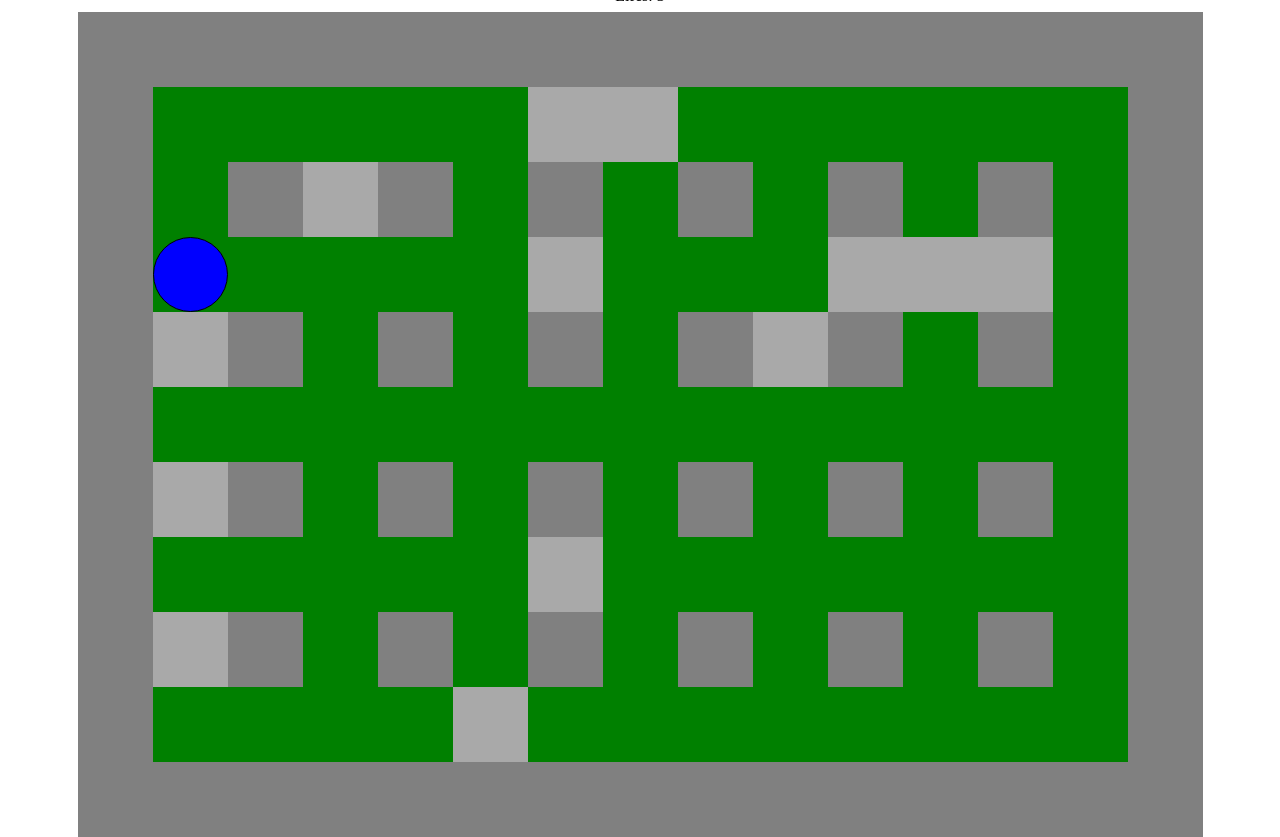
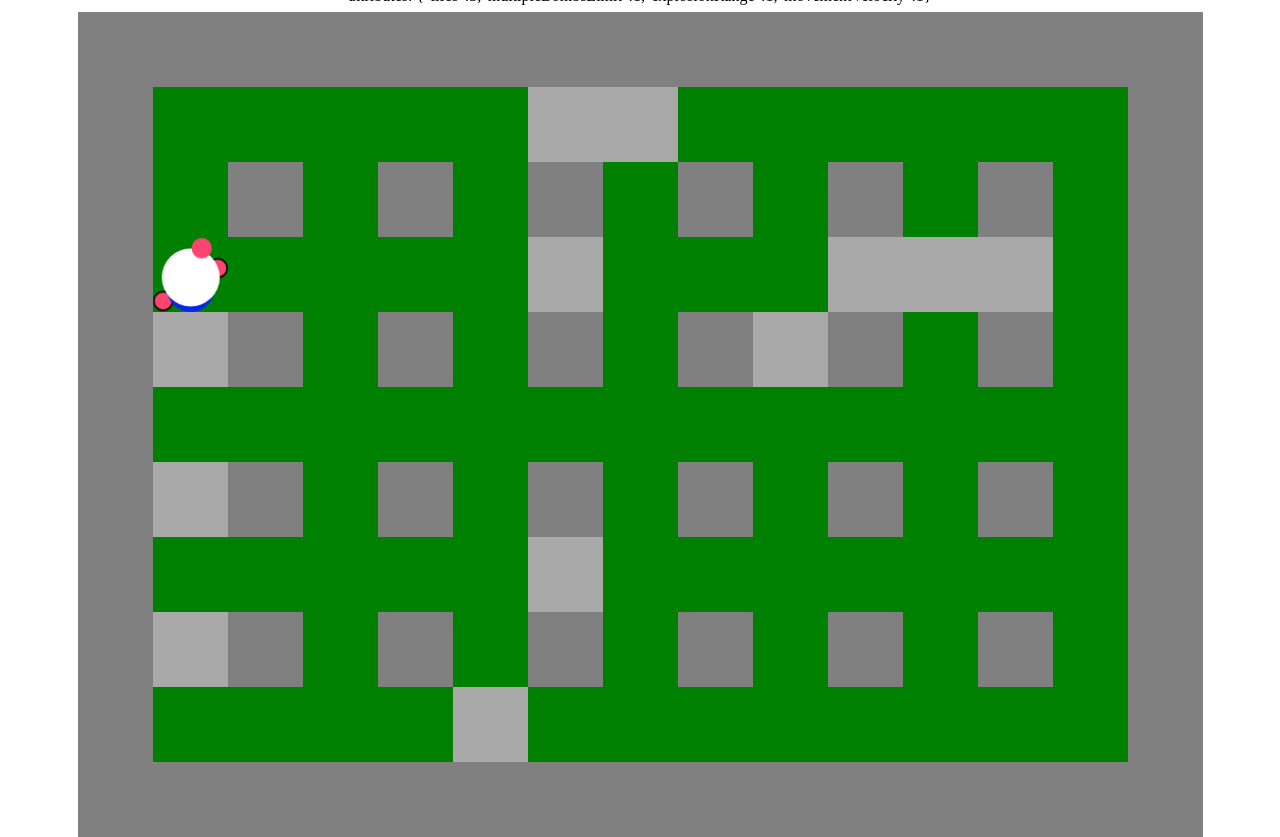
Before and after one commit to willian-froes/Minigame, a Next.js app: page /minigames/bomberman in a window 1280 px wide. Built offline with nearby package versions, Linux system fonts and the light colour scheme.

Commit message:
feat (minigames): bomberman power-ups drops and upgrade player attributes

```diff
--- a/next.config.ts
+++ b/next.config.ts
@@ -1,7 +1,7 @@
 import type { NextConfig } from 'next'
 
 const nextConfig: NextConfig = {
-  reactStrictMode: true,
+  reactStrictMode: false,
 }
 
 export default nextConfig
--- a/src/app/minigames/[slug]/page.tsx
+++ b/src/app/minigames/[slug]/page.tsx
@@ -51,7 +51,9 @@ const MinigamePage = async ({ params }: MinigamePageProps) => {
 
   if (!miniGame) return notFound()
 
-  return <miniGame.board />
+  const Board = miniGame.board
+
+  return <Board />
 }
 
 export default MinigamePage
--- a/src/modules/minigames/bomberman/Bomberman.constants.ts
+++ b/src/modules/minigames/bomberman/Bomberman.constants.ts
@@ -1,4 +1,4 @@
-import { Player } from './Bomberman.types'
+import { Player, PlayerColor, PlayerColorModel } from './Bomberman.types'
 
 export const FIELD_ROWS: number = 11
 
@@ -8,7 +8,7 @@ export const FIELD_AREA_SIZE: number = 75
 
 export const PLAYER_INITIAL: Player = {
   id: 1,
-  color: 'blue',
+  color: 'white',
   movement: {
     position: {
       x: 1,
@@ -19,9 +19,36 @@ export const PLAYER_INITIAL: Player = {
   attributes: {
     lifes: 3,
     multipleBombsLimit: 1,
-    explosionRange: 3,
+    explosionRange: 1,
     movementVelocity: 1,
   },
 }
 
 export const POWER_UP_TYPES = ['bomb', 'velocity', 'explosion'] as const
+
+export const PLAYER_COLOR_BY_MODEL: Record<PlayerColor, PlayerColorModel> = {
+  white: {
+    head: '#FFFFFF',
+    hands: '#FC456F',
+    hair: '#FB4570',
+    body: '#0725EF',
+  },
+  black: {
+    head: '#291D3D',
+    hands: '#FC456F',
+    hair: '#FB4570',
+    body: '#2D2B2C',
+  },
+  red: {
+    head: '#C60F1B',
+    hands: '#FC456F',
+    hair: '#FB4570',
+    body: '#CA1E1F',
+  },
+  green: {
+    head: '#9BDB61',
+    hands: '#FC456F',
+    hair: '#FB4570',
+    body: '#AFD582',
+  },
+}
--- a/src/modules/minigames/bomberman/Bomberman.page.tsx
+++ b/src/modules/minigames/bomberman/Bomberman.page.tsx
@@ -1,6 +1,9 @@
 'use client'
 
 import { useCallback, useEffect, useMemo, useState } from 'react'
+
+import { MiniGameStatus } from '@/shared/types'
+import { Button } from '@/shared/components'
 
 import * as Game from './Bomberman.styles'
 import {
@@ -14,13 +17,23 @@ import {
 } from './Bomberman.types'
 import { buildField } from './Bomberman.utils'
 import { PLAYER_INITIAL, POWER_UP_TYPES } from './Bomberman.constants'
+import { PlayerV2 } from './Bomberman.player'
 
 export const BombermanPage = () => {
   const [field, setField] = useState<Field>(buildField())
   const [bombs, setBombs] = useState<Bomb[]>([])
   const [drops, setDrops] = useState<PowerUp[]>([])
+  const [status, setStatus] = useState<MiniGameStatus>('playing')
 
   const [player, setPlayer] = useState<Player>(PLAYER_INITIAL)
+
+  // TODO: Fazer reset total do field
+  const resetGame = useCallback(() => {
+    setField(buildField())
+    setBombs([])
+    setDrops([])
+    setStatus('playing')
+  }, [])
 
   const updateFieldAfterExplosion = useCallback((explosion: Bomb) => {
     setField(prev => {
@@ -40,6 +53,7 @@ export const BombermanPage = () => {
           setDrops(prev => [
             ...prev,
             {
+              id: crypto.randomUUID(),
               type: block.drop?.type,
               position: { x, y },
             } as PowerUp,
@@ -91,6 +105,26 @@ export const BombermanPage = () => {
         if (block.type === 'breakable') break
       }
 
+      setPlayer(prev => {
+        const isPlayerKilled = explosions.some(
+          explosion =>
+            explosion.position.x === prev.movement.position.x &&
+            explosion.position.y === prev.movement.position.y,
+        )
+
+        if (isPlayerKilled && prev.lastDamageFrom !== parentId) {
+          return {
+            ...prev,
+            attributes: {
+              ...prev.attributes,
+              lifes: prev.attributes.lifes - 1,
+            },
+            lastDamageFrom: parentId,
+          }
+        }
+
+        return prev
+      })
       return explosions
     },
     [field, updateFieldAfterExplosion],
@@ -178,8 +212,6 @@ export const BombermanPage = () => {
         }
       }
 
-      baseField[2][3] = { type: 'breakable' }
-
       return baseField
     })
   }, [])
@@ -223,10 +255,18 @@ export const BombermanPage = () => {
             } as Player),
         )
       if (event.key.toLowerCase() === 'b') {
+        const playerBombsInFieldCount = bombs.filter(
+          bomb => bomb.playerId === player.id,
+        ).length
+
+        if (playerBombsInFieldCount === player.attributes.multipleBombsLimit)
+          return
+
         const id = crypto.randomUUID()
 
         const bomb: Bomb = {
           id,
+          playerId: player.id,
           position: player.movement.position,
           range: 1,
         }
@@ -357,10 +397,9 @@ export const BombermanPage = () => {
       window.removeEventListener('keyup', handleKeyUp)
     }
   }, [
+    bombs,
     field,
-    player.attributes.explosionRange,
-    player.movement.direction,
-    player.movement.position,
+    player,
     spawnExplosionsInDirection,
     updateFieldAfterExplosion,
   ])
@@ -424,17 +463,62 @@ export const BombermanPage = () => {
     return () => clearInterval(interval)
   }, [field])
 
+  // TODO: Corrijir renderização das explosões
+  useEffect(() => {
+    const playerX = player.movement.position.x
+    const playerY = player.movement.position.y
+
+    // Verifica se existe um drop nessa posição
+    const dropAtPosition = drops.find(
+      drop => drop?.position?.x === playerX && drop.position.y === playerY,
+    )
+
+    if (!dropAtPosition) return
+
+    // 1. Remove o drop do mapa
+    setDrops(prev => prev.filter(d => d.id !== dropAtPosition.id))
+
+    // 2. Atualiza os atributos do player conforme o tipo do powerup
+    setPlayer(prev => {
+      const attributes = { ...prev.attributes }
+
+      if (dropAtPosition.type === 'bomb') attributes.multipleBombsLimit += 1
+
+      if (dropAtPosition.type === 'explosion') attributes.explosionRange += 1
+
+      if (dropAtPosition.type === 'velocity')
+        attributes.movementVelocity = Math.max(
+          50,
+          attributes.movementVelocity - 10,
+        )
+
+      return {
+        ...prev,
+        attributes: attributes,
+      }
+    })
+  }, [player.movement.position, drops])
+
+  useEffect(() => {
+    if (player.attributes.lifes === 0) setStatus('game-over')
+  }, [player.attributes.lifes])
+
+  if (status === 'game-over')
+    return (
+      <Game.Wrapper>
+        <p>Bomberman: Game over!</p>
+        <Button onClick={resetGame} label="Restart" />
+      </Game.Wrapper>
+    )
+
   return (
     <Game.Wrapper>
       <p>Bomberman</p>
-      <p>Lifes: {player.attributes.lifes}</p>
+      <p>attributes: {JSON.stringify(player.attributes)}</p>
 
       <Game.Field>
         {_game}
-        <Game.Player
-          $color={player.color}
-          $position={player.movement.position}
-        />
+        <PlayerV2 player={player} />
         {bombs.map(bomb => (
           <Game.Bomb
             key={bomb.id}
@@ -442,9 +526,9 @@ export const BombermanPage = () => {
             $isExplosion={bomb.isExploded}
           />
         ))}
-        {drops.map((powerUp, index) => (
+        {drops.map(powerUp => (
           <Game.Drop
-            key={index}
+            key={powerUp.id}
             $type={powerUp.type}
             $position={powerUp.position as Position}
           />
--- /dev/null
+++ b/src/modules/minigames/bomberman/Bomberman.player.tsx
@@ -0,0 +1,79 @@
+'use client'
+
+import { useEffect, useState } from 'react'
+
+import { PlayerV2Base } from './Bomberman.styles'
+import { Player, Direction } from './Bomberman.types'
+
+interface PlayerV2Props {
+  player: Player
+}
+
+export const PlayerV2 = ({ player }: PlayerV2Props) => {
+  const [currentDirection, setCurrentDirection] = useState<Direction>()
+  const [isStopped, setIsStopped] = useState<boolean>(true)
+
+  useEffect(() => {
+    if (player.movement.direction === null) {
+      setIsStopped(true)
+      return
+    }
+
+    setIsStopped(false)
+    setCurrentDirection(player.movement.direction)
+  }, [player.movement.direction])
+
+  return (
+    <PlayerV2Base
+      width="136"
+      height="136"
+      viewBox="0 0 136 136"
+      fill="none"
+      xmlns="http://www.w3.org/2000/svg"
+      $position={player.movement.position}
+      $direction={currentDirection}
+      $stopped={isStopped}
+      $color={player.color}
+    >
+      <circle
+        className="right-arm"
+        cx="117.5"
+        cy="49.5"
+        r="17"
+        fill="currentColor"
+        stroke="black"
+        strokeWidth="3"
+      />
+      <circle
+        className="left-arm"
+        cx="18.5"
+        cy="49.5"
+        r="17"
+        fill="currentColor"
+        stroke="black"
+        strokeWidth="3"
+      />
+      <circle
+        className="body"
+        cx="67.5"
+        cy="43.5"
+        r="43.5"
+        fill="currentColor"
+      />
+      <circle
+        className="head"
+        cx="67.5"
+        cy="62.5"
+        r="52.5"
+        fill="currentColor"
+      />
+      <circle
+        className="hair"
+        cx="67.5"
+        cy="115.5"
+        r="18.5"
+        fill="currentColor"
+      />
+    </PlayerV2Base>
+  )
+}
--- a/src/modules/minigames/bomberman/Bomberman.styles.ts
+++ b/src/modules/minigames/bomberman/Bomberman.styles.ts
@@ -1,8 +1,13 @@
 import styled, { keyframes } from 'styled-components'
 
-import { FIELD_AREA_SIZE, FIELD_COLUMNS } from './Bomberman.constants'
+import {
+  FIELD_AREA_SIZE,
+  FIELD_COLUMNS,
+  PLAYER_COLOR_BY_MODEL,
+} from './Bomberman.constants'
 import {
   BlockType,
+  Direction,
   PlayerColor,
   Position,
   PowerUpType,
@@ -77,26 +82,107 @@ export const Area = styled.div<{ $type: BlockType }>`
   width: ${FIELD_AREA_SIZE}px;
   height: ${FIELD_AREA_SIZE}px;
   background-color: ${({ $type }) => areaColorByBlockType[$type]};
+
+  /* TODO: Implementar explosão na área, funciona sem absolute, usar before */
 `
 
-export const Player = styled.div<{
+const playerArmMovement = keyframes`
+  0% {
+    transform: translateY(0px);
+  }
+  25% {
+    transform: translateY(-30px);
+  }
+  50% {
+    transform: translateY(0px);
+  }
+  75% {
+    transform: translateY(30px);
+  }
+   100% {
+   transform: translateY(0px);
+  }
+`
+
+const playerHairMovement = keyframes`
+  0% {
+    transform: translateX(0px);
+  }
+  25% {
+    transform: translateX(-20px);
+  }
+  50% {
+    transform: translateX(0px);
+  }
+  75% {
+    transform: translateX(20px);
+  }
+   100% {
+   transform: translateX(0px);
+  }
+`
+
+export const playerRotationByDirection: Record<
+  Exclude<Direction, null>,
+  string
+> = {
+  up: '0deg',
+  down: '180deg',
+  left: '-90deg',
+  right: '90deg',
+}
+
+export const PlayerV2Base = styled.svg<{
+  $position: Position
+  $direction?: Direction
+  $stopped?: boolean
   $color: PlayerColor
-  $position: Position
 }>`
   width: ${FIELD_AREA_SIZE}px;
   height: ${FIELD_AREA_SIZE}px;
-  border-radius: ${FIELD_AREA_SIZE}px;
-  background-color: ${({ $color }) => $color};
-  border: 1px solid black;
 
   position: absolute;
   z-index: 10;
 
   transform: translate(
-    ${({ $position }) => $position.x * FIELD_AREA_SIZE}px,
-    ${({ $position }) => $position.y * FIELD_AREA_SIZE}px
-  );
+      ${({ $position }) => $position.x * FIELD_AREA_SIZE}px,
+      ${({ $position }) => $position.y * FIELD_AREA_SIZE}px
+    )
+    rotate(
+      ${({ $direction }) => $direction && playerRotationByDirection[$direction]}
+    );
   transition: transform 150ms linear;
+
+  & .right-arm {
+    color: ${({ $color }) => PLAYER_COLOR_BY_MODEL[$color].hands};
+    animation: ${playerArmMovement} 1s ease-in-out infinite;
+  }
+
+  & .left-arm {
+    color: ${({ $color }) => PLAYER_COLOR_BY_MODEL[$color].hands};
+    animation: ${playerArmMovement} 1s ease-in-out infinite reverse;
+  }
+
+  & .hair {
+    color: ${({ $color }) => PLAYER_COLOR_BY_MODEL[$color].hair};
+    animation: ${playerHairMovement} 1s ease-in-out infinite;
+  }
+
+  & .head {
+    color: ${({ $color }) => PLAYER_COLOR_BY_MODEL[$color].head};
+  }
+
+  & .body {
+    color: ${({ $color }) => PLAYER_COLOR_BY_MODEL[$color].body};
+  }
+
+  ${({ $stopped }) =>
+    $stopped &&
+    `
+    .right-arm, .left-arm, .hair {
+      animation-play-state: paused;
+    }
+  `}
 `
 
 export const Bomb = styled.div<{ $position: Position; $isExplosion?: boolean }>`
```
Also changed, not shown: package.json (+6 -6 lines), src/modules/minigames/bomberman/Bomberman.types.ts (+11 -1 lines).
